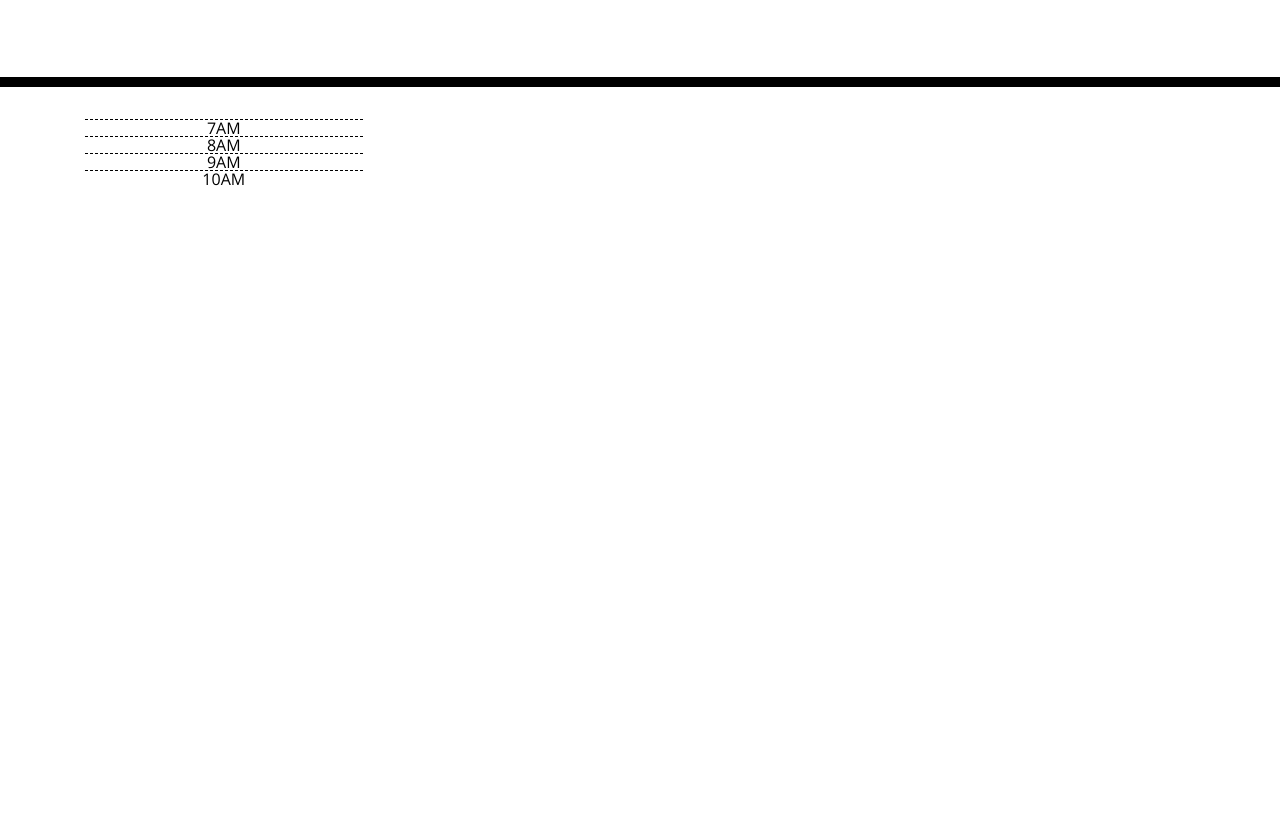
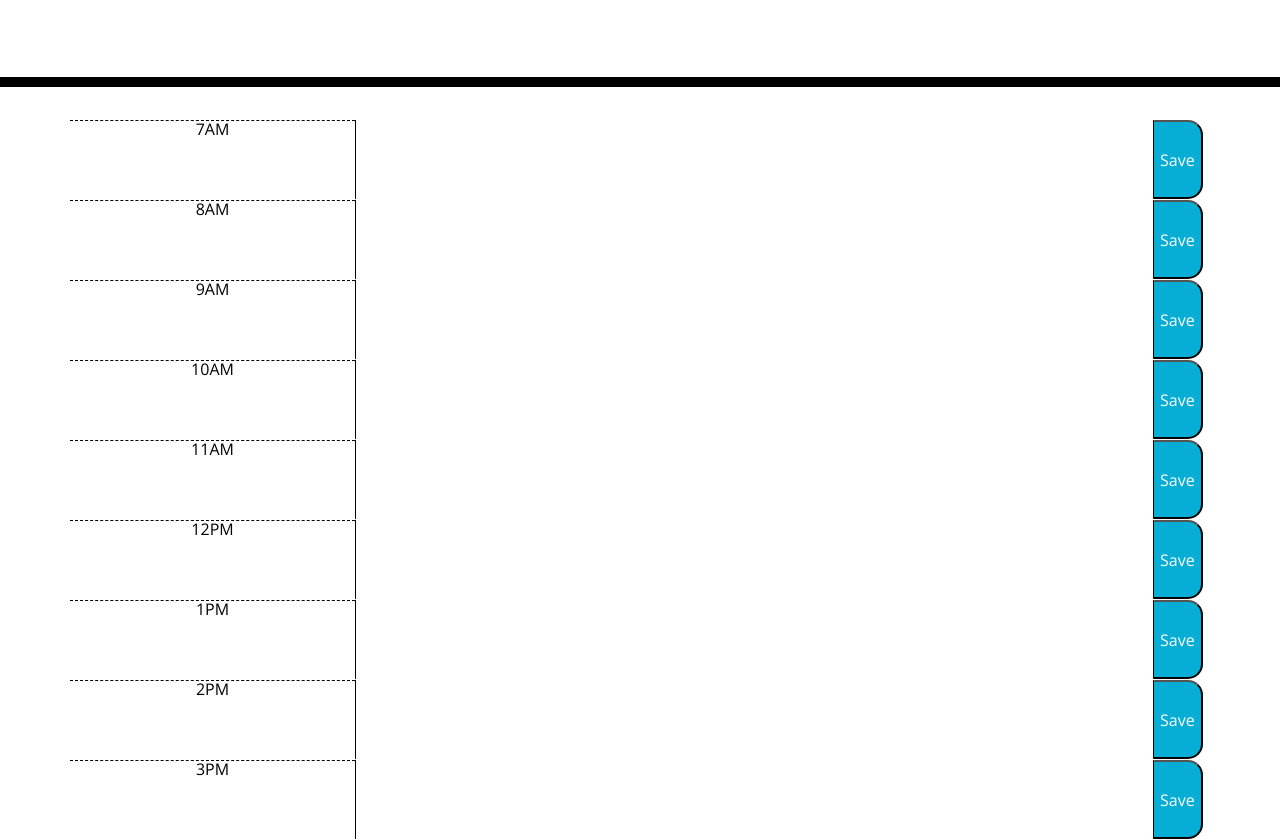
Before and after one commit to adpir/Work_Day_Scheduler, a plain HTML site: page index.html in a window 1280 px wide. Shown: the part 181-1020 px from the top of the page. Before the commit the page ends 800 px from the top, so only its background shows below. Drawn offline with nearby package versions, Linux system fonts and the light colour scheme.

Commit message:
new updates

```diff
--- a/index.html
+++ b/index.html
@@ -30,21 +30,52 @@
     </header>
     <div class="container">
       <!-- Timeblocks go here -->
-      <div class="time-block">
+      <div class="time-block row">
         <div class="col-md-3" id="hour">7AM</div>
+        <textarea id="7-txt"></textarea>
+        <button id="7-btn" class="saveBtn">Save</button>
       </div>
-      <div class="time-block">
+      <div class="time-block row">
         <div class="col-md-3" id="hour">8AM</div>
+        <textarea id="8-txt"></textarea>
+        <button id="8-btn" class="saveBtn">Save</button>
       </div>
-      <div class="time-block">
-       <div class="col-md-3" id="hour">9AM</div>
+      <div class="time-block row">
+        <div class="col-md-3" id="hour">9AM</div>
+        <textarea id="9-txt"></textarea>
+        <button id="9-btn" class="saveBtn">Save</button>
       </div>
-      <div class="time-block">
-      <div class="col-md-3"  id="hour">10AM</div>
-
+      <div class="time-block row">
+        <div class="col-md-3" id="hour">10AM</div>
+        <textarea id="10-txt"></textarea>
+        <button id="10-btn" class="saveBtn">Save</button>
+      </div>
+      <div class="time-block row">
+        <div class="col-md-3" id="hour">11AM</div>
+        <textarea id="11-txt"></textarea>
+        <button id="11-btn" class="saveBtn">Save</button>
+      </div>
+      <div class="time-block row">
+        <div class="col-md-3" id="hour">12PM</div>
+        <textarea id="12-txt"></textarea>
+        <button id="12-btn" class="saveBtn">Save</button>
+      </div>
+      <div class="time-block row">
+        <div class="col-md-3" id="hour">1PM</div>
+        <textarea id="13-txt"></textarea>
+        <button id="13-btn" class="saveBtn">Save</button>
+      </div>
+      <div class="time-block row">
+        <div class="col-md-3" id="hour">2PM</div>
+        <textarea id="14-txt"></textarea>
+        <button id="14-btn" class="saveBtn">Save</button>
+      </div>
+      <div class="time-block row">
+        <div class="col-md-3" id="hour">3PM</div>
+        <textarea id="15-txt"></textarea>
+        <button id="15-btn" class="saveBtn">Save</button>
       </div>
     </div>
-
 
     <script src="https://cdnjs.cloudflare.com/ajax/libs/jquery/3.2.1/jquery.min.js"></script>
     <script src="https://cdnjs.cloudflare.com/ajax/libs/moment.js/2.24.0/moment.min.js"></script>
--- a/style.css
+++ b/style.css
@@ -11,6 +11,7 @@ body {
     color: #000000;
     border-left: 1px solid black;
     padding: 10px;
+    width: 70%;
   }
 
   .jumbotron {
```
